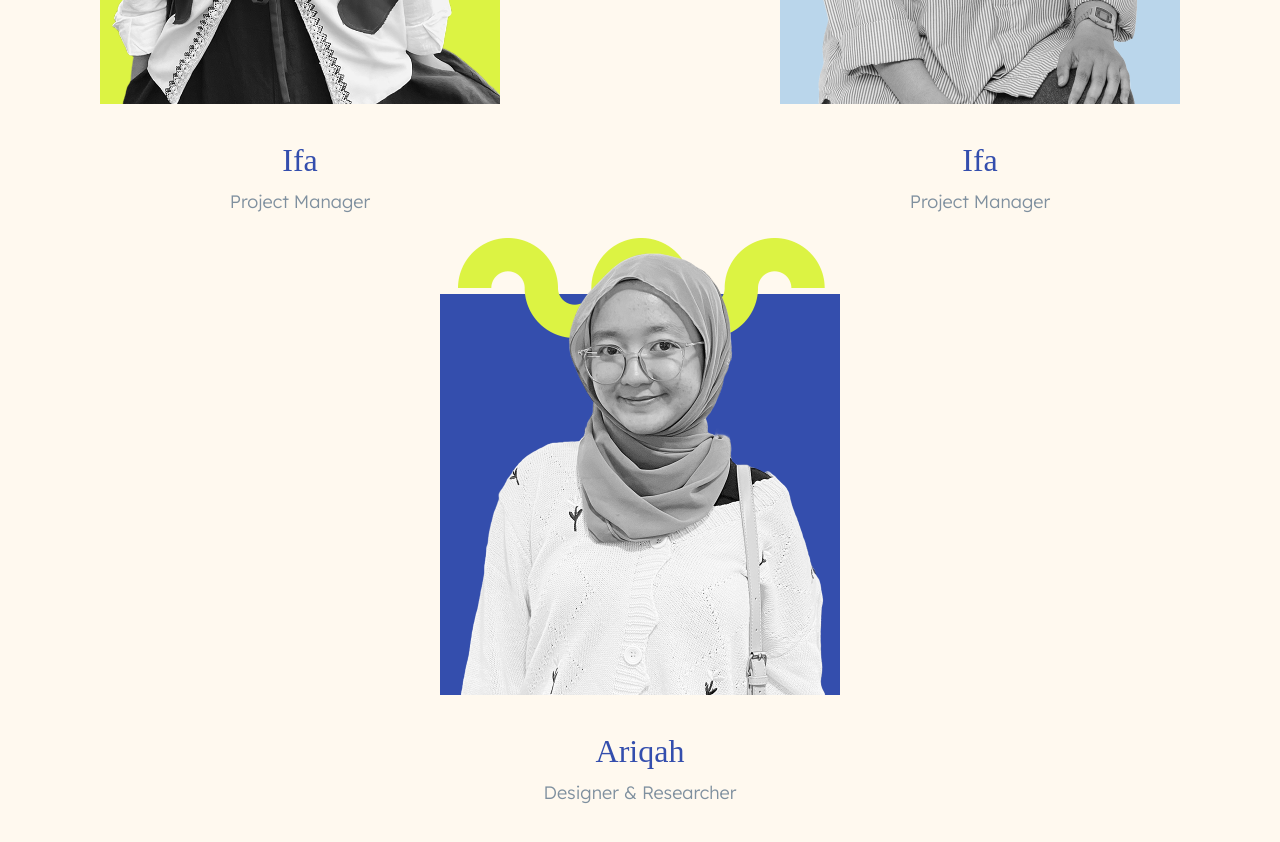
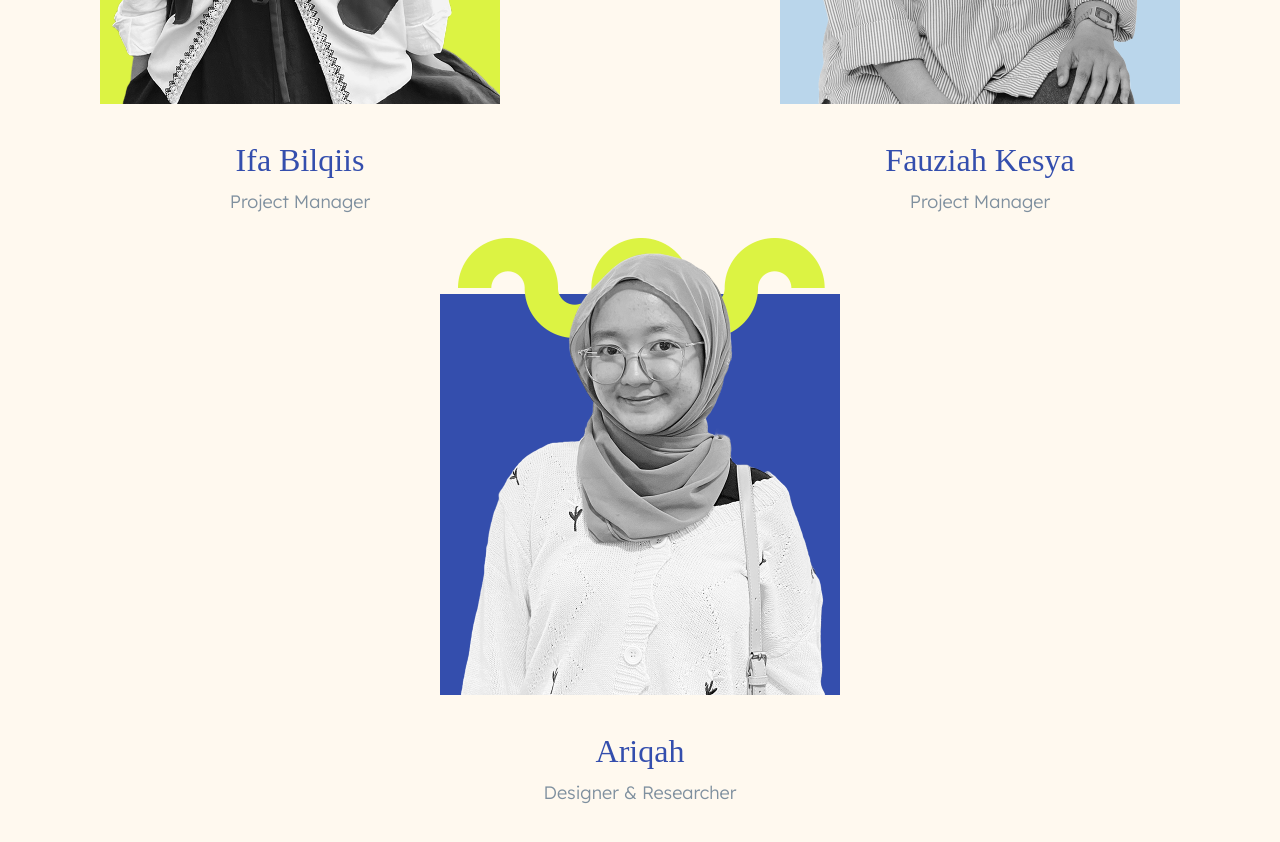
Before and after one commit to AndikaPurnamaPutra/BANTu-Project__frontend, a React (Vite) app: page /about-us in a window 1280 px wide. Shown: the part 1940-2782 px from the top of the page. Built offline with nearby package versions, Linux system fonts and the light colour scheme; a web font is replaced by a local one.

Commit message:
first commit

```diff
--- a/src/pages/AboutUs.jsx
+++ b/src/pages/AboutUs.jsx
@@ -1,7 +1,7 @@
 import ImageCard1 from '../assets/images/tim-card1.png';
 import ImageCard2 from '../assets/images/tim-card2.png';
 import ImageCard3 from '../assets/images/tim-card3.png';
-import HeroOrnamen2 from "../assets/images/hero-ornamen-2.svg";
+import HeroOrnamen2 from '../assets/images/hero-ornamen-2.svg';
 
 const Aboutus = () => {
   return (
@@ -33,12 +33,16 @@ const Aboutus = () => {
               </p>
             </div>
           </div>
-          <div className='absolute top-0 left-0 right-0 bottom-0 z-0'>
-            <div className='w-[197px] h-[216px] bg-[#6F96D1] absolute top-[130px] right-[199px]'>
-              <div className='w-[174px] h-[174px] bg-[#DCF343] absolute top-[-99px] right-[-99px]'></div>
-              <img src={HeroOrnamen2} alt="Hero Ornament 2" className="w-[113px] h-[113px] object-cover absolute top-[-57px] left-[-57px]" />
+          <div className="absolute top-0 left-0 right-0 bottom-0 z-0">
+            <div className="w-[197px] h-[216px] bg-[#6F96D1] absolute top-[130px] right-[199px]">
+              <div className="w-[174px] h-[174px] bg-[#DCF343] absolute top-[-99px] right-[-99px]"></div>
+              <img
+                src={HeroOrnamen2}
+                alt="Hero Ornament 2"
+                className="w-[113px] h-[113px] object-cover absolute top-[-57px] left-[-57px]"
+              />
             </div>
-            <div className='w-[447px] h-[447px] bg-[#DCF343] rounded-full absolute left-[-239px] top-[60%] transform translate-y-[-50%]'></div>
+            <div className="w-[447px] h-[447px] bg-[#DCF343] rounded-full absolute left-[-239px] top-[60%] transform translate-y-[-50%]"></div>
           </div>
         </div>
       </section>
@@ -57,7 +61,7 @@ const Aboutus = () => {
                 />
                 <div className="flex flex-col gap-0.5 items-center">
                   <h3 className=" font-Parkinsans font-[500] text-(--blue) text-[32px] leading-[150%]">
-                    Ifa
+                    Ifa Bilqiis
                   </h3>
                   <span className="text-[18px] leading-[180%] font-[300] text-[#7F909F]">
                     Project Manager
@@ -74,7 +78,7 @@ const Aboutus = () => {
                 </div>
                 <div className="flex flex-col gap-0.5 items-center">
                   <h3 className=" font-Parkinsans font-[500] text-(--blue) text-[32px] leading-[150%]">
-                    Ifa
+                    Fauziah Kesya
                   </h3>
                   <span className="text-[18px] leading-[180%] font-[300] text-[#7F909F]">
                     Project Manager
```
